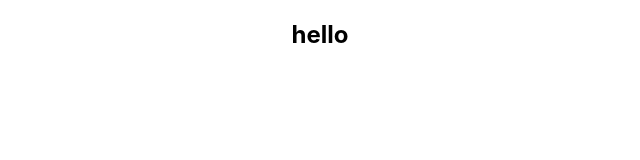
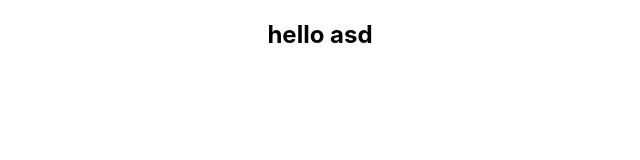
Before and after one commit to hoangthientran/nhaccuatui.com, a React (Create React App) app: page / in a window 1280 px wide. Shown: the top 160 px of the page, without its empty margins (320-960 px from the left). Built offline with nearby package versions, Linux system fonts and the light colour scheme.

Commit message:
complete last ddsd

```diff
--- a/src/App.jsx
+++ b/src/App.jsx
@@ -1,10 +1,12 @@
+// libs
 import React from "react";
+// others
 import "./App.css";
 
 function App() {
   return (
     <div className="App">
-      <h2>hello </h2>
+      <h2>hello asd </h2>
     </div>
   );
 }
```
